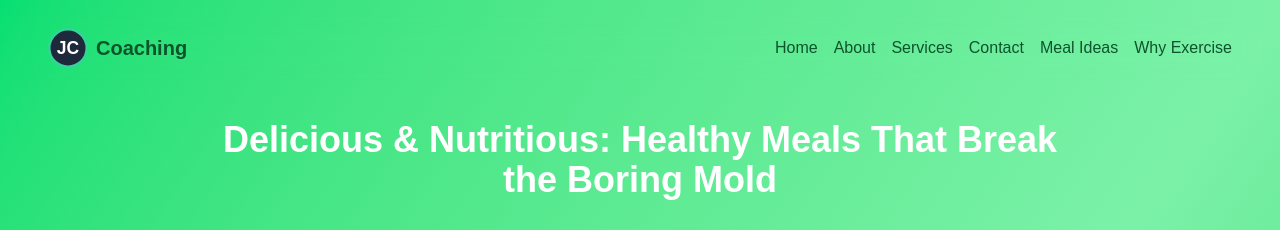
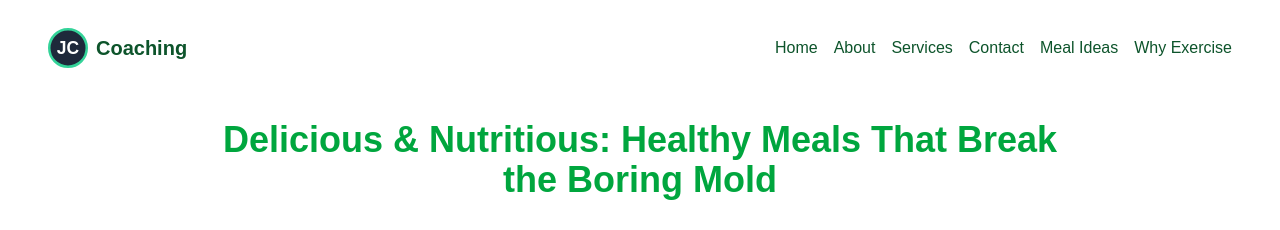
Before and after one commit to jacam666/coaching-website, a Next.js app: page /meals in a window 1280 px wide. Shown: the top 230 px of the page. Built offline with nearby package versions, Linux system fonts and the light colour scheme.

Commit message:
changes meal plan page theme

```diff
--- a/src/app/meals/page.tsx
+++ b/src/app/meals/page.tsx
@@ -17,13 +17,13 @@ export default function MealsPage() {
     };
 
     return (
-        <main className="flex flex-col min-h-screen bg-gradient-to-br from-green-400 via-green-300 to-green-500 text-white">
+        <main className="flex flex-col min-h-screen bg-white text-green-900">
             <div className="px-4">
                 <Navbar buttonColor="text-green-500 hover:text-green-300 focus:text-green-600" />
             </div>
             <section className="flex-1 py-10">
                 <div className="max-w-4xl mx-auto px-4 mb-8">
-                    <h2 className="text-3xl md:text-4xl font-bold text-center text-white mb-2">
+                    <h2 className="text-3xl md:text-4xl font-bold text-center text-green-600 mb-2">
                         Delicious & Nutritious: Healthy Meals That Break the Boring Mold
                     </h2>
                 </div>
```
